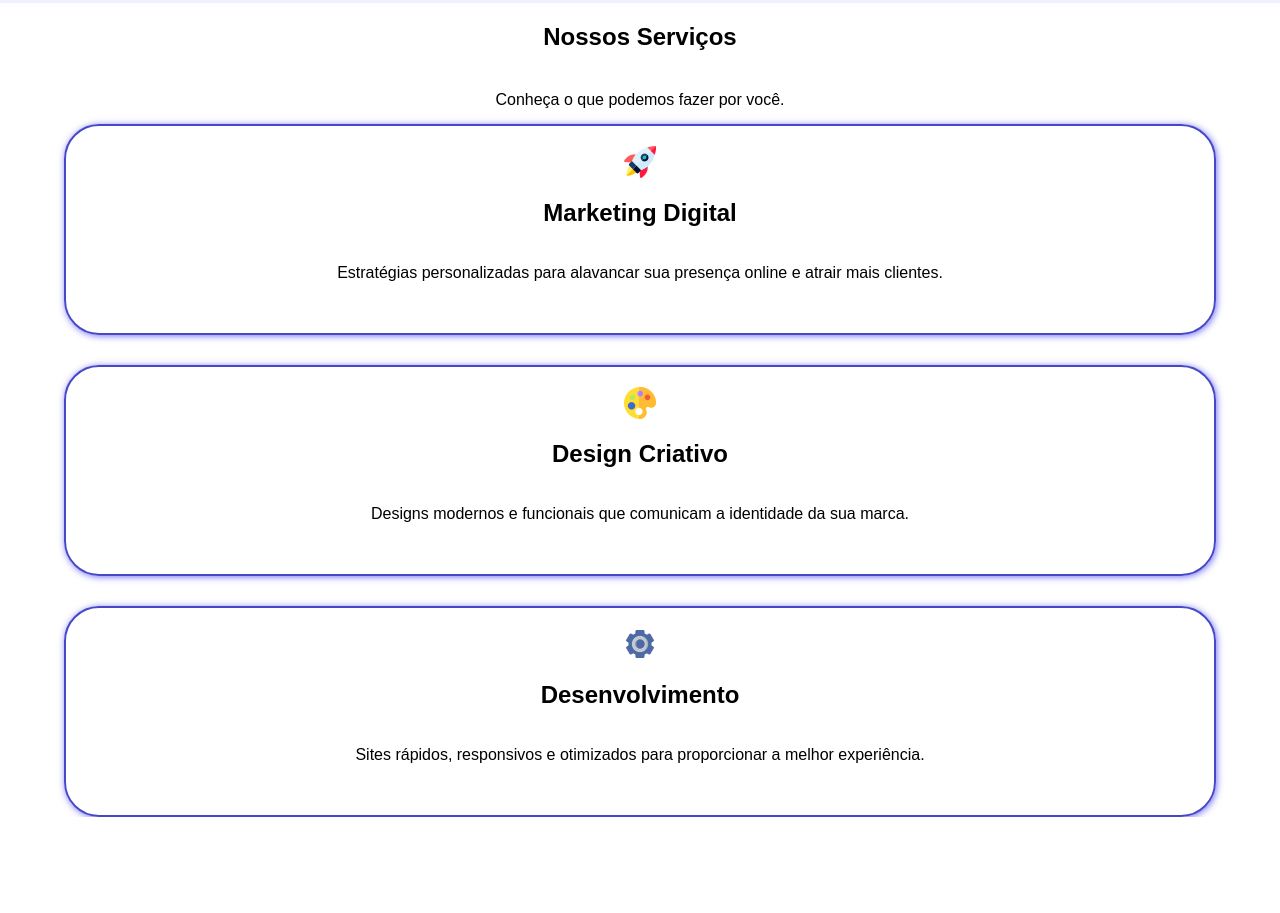
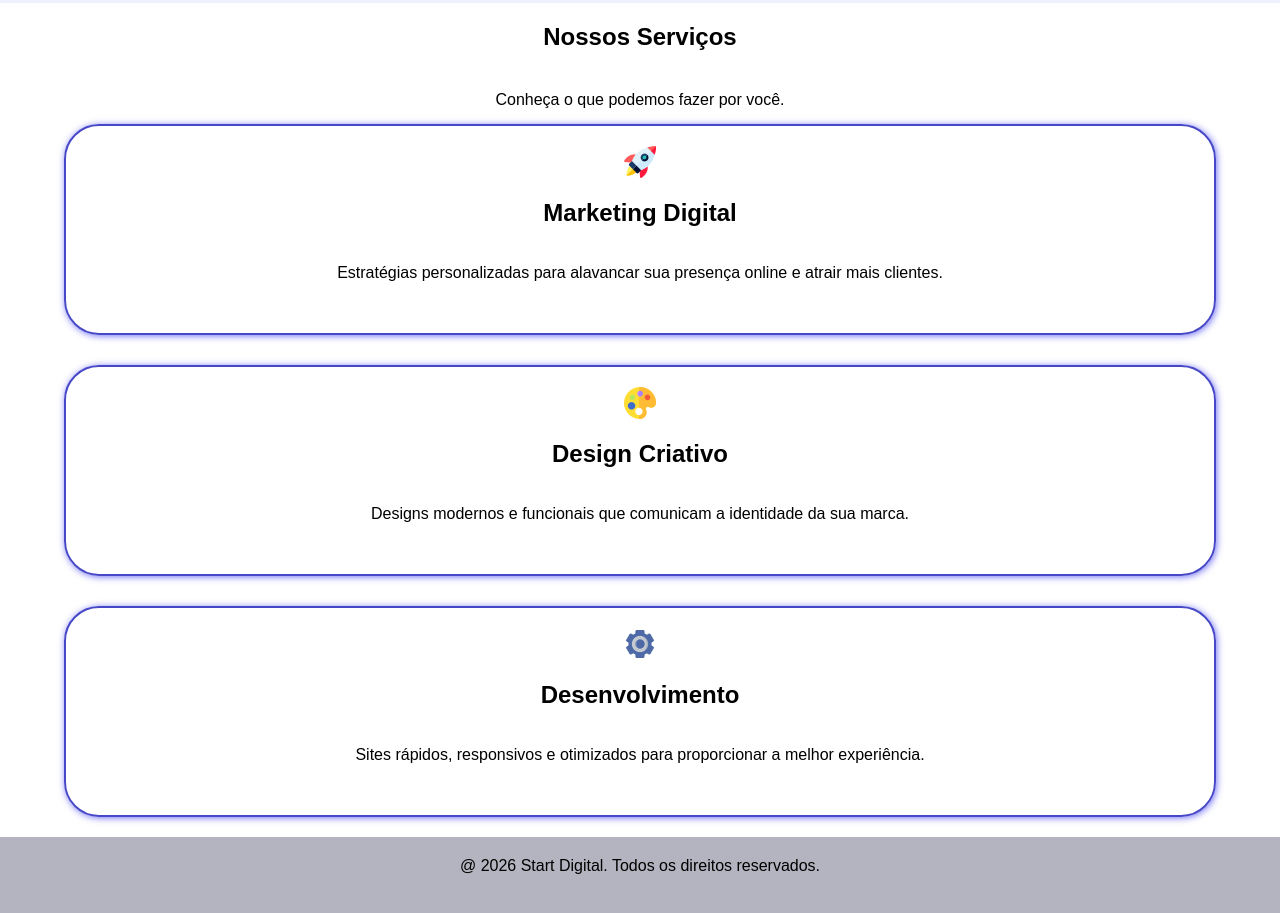
Before and after one commit to carlosgbriel/projeto-apresentacao, a plain HTML site: page index.html in a window 1280 px wide. Shown: the part 558-1471 px from the top of the page. Before the commit the page ends 1375 px from the top, so only its background shows below. Drawn offline with nearby package versions, Linux system fonts and the light colour scheme.

Commit message:
footer criado

```diff
--- a/estilos/style.css
+++ b/estilos/style.css
@@ -142,3 +142,10 @@ div.card {
     box-shadow: 1px 1px 7px #7473F5;
     border-radius: 35px;
 }
+
+.footer {
+    background-color: #b3b4bf;
+    height: 100px;
+    margin-top: 20px;
+
+}
--- a/index.html
+++ b/index.html
@@ -59,8 +59,8 @@
             </div>
         </section>
     </main>
-    <footer>
-
+    <footer class="footer">
+        <p>@ 2026 Start Digital. Todos os direitos reservados.</p>
     </footer>
     <script>
         function clickMenu() {
```
